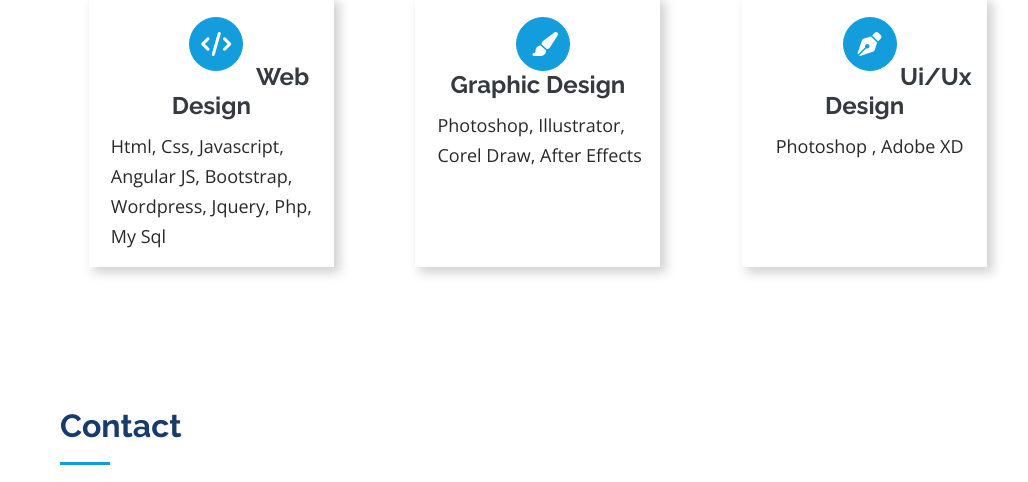
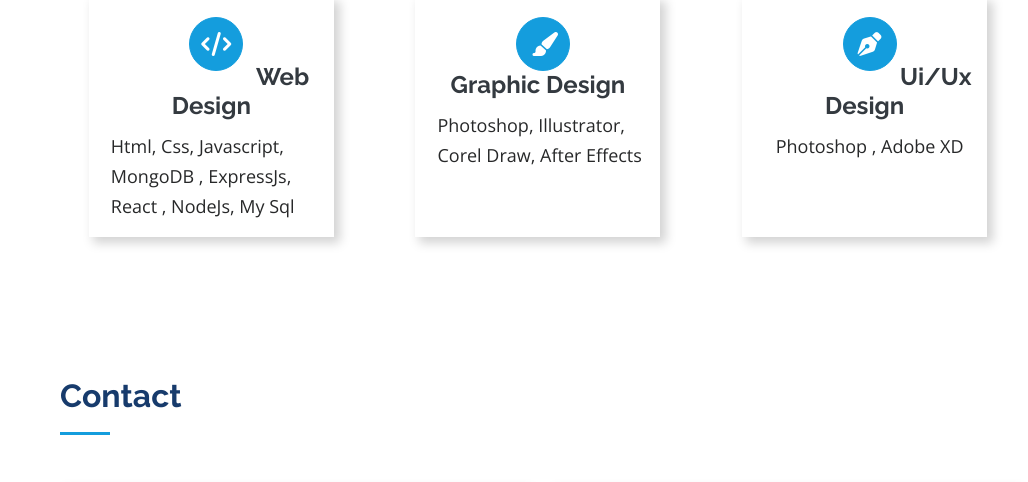
Before and after one commit to SriNarula/Srishti_Narula_Portfolio, a plain HTML site: page index.html in a window 1280 px wide. Shown: the part 4922-5404 px from the top of the page, without its empty margins (252-1280 px from the left). Drawn offline with nearby package versions, Linux system fonts and the light colour scheme.

Commit message:
Update index.html

```diff
--- a/index.html
+++ b/index.html
@@ -450,7 +450,7 @@
           <div class="col-lg-3 col-md-6 icon-box" data-aos="fade-up">
             <div class="icon"><i class="fa-solid fa-code"></i></div>
             <h4 class="title text-center"><a href="">Web Design</a></h4>
-            <p class="description">Html, Css, Javascript, Angular JS, Bootstrap, Wordpress, Jquery, Php, My Sql</p>
+            <p class="description">Html, Css, Javascript, MongoDB , ExpressJs, React , NodeJs, My Sql</p>
           </div>
           <div class="col-lg-3 col-md-6 icon-box" data-aos="fade-up" data-aos-delay="100">
             <div class="icon"><i class="fa-solid fa-paintbrush"></i></div>
```
